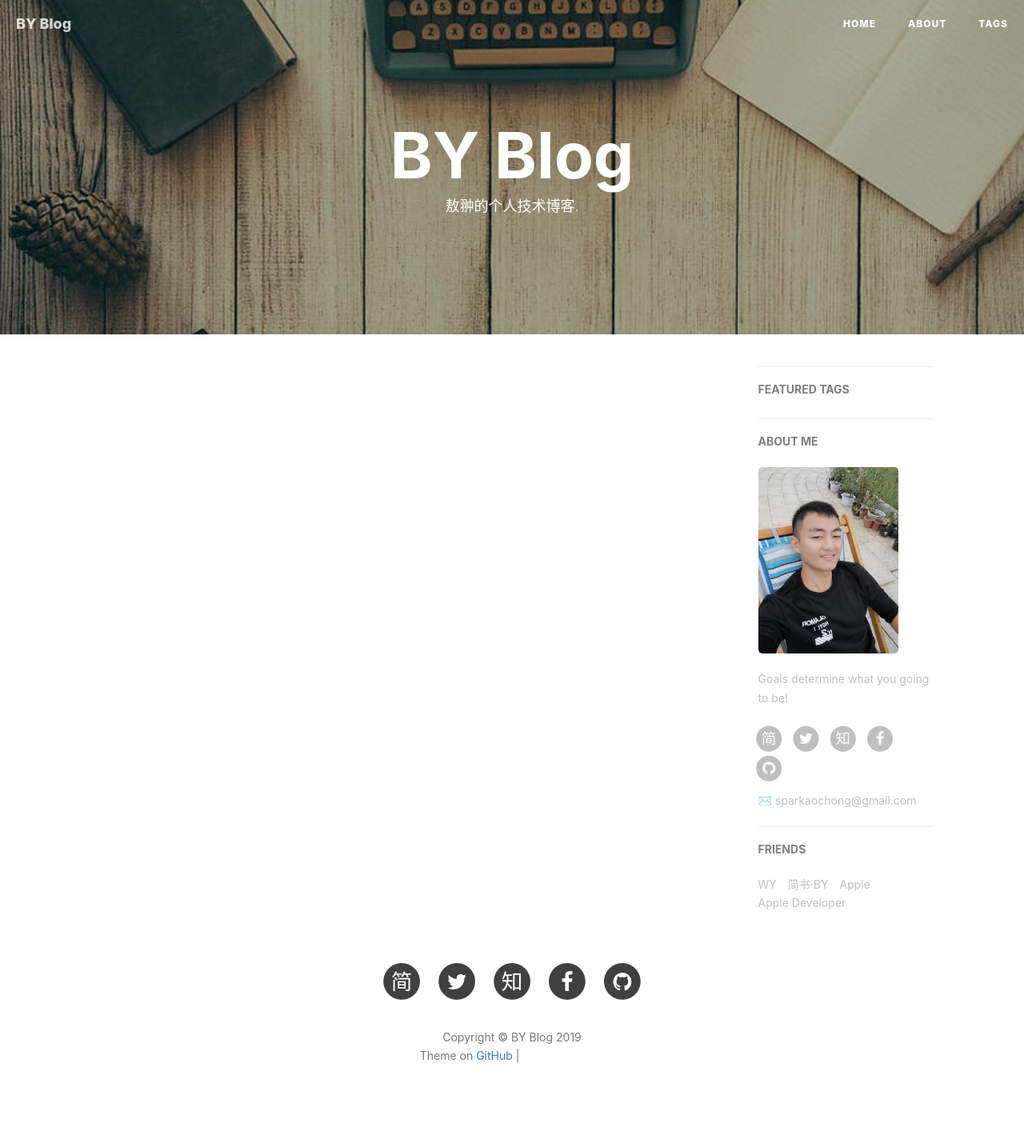
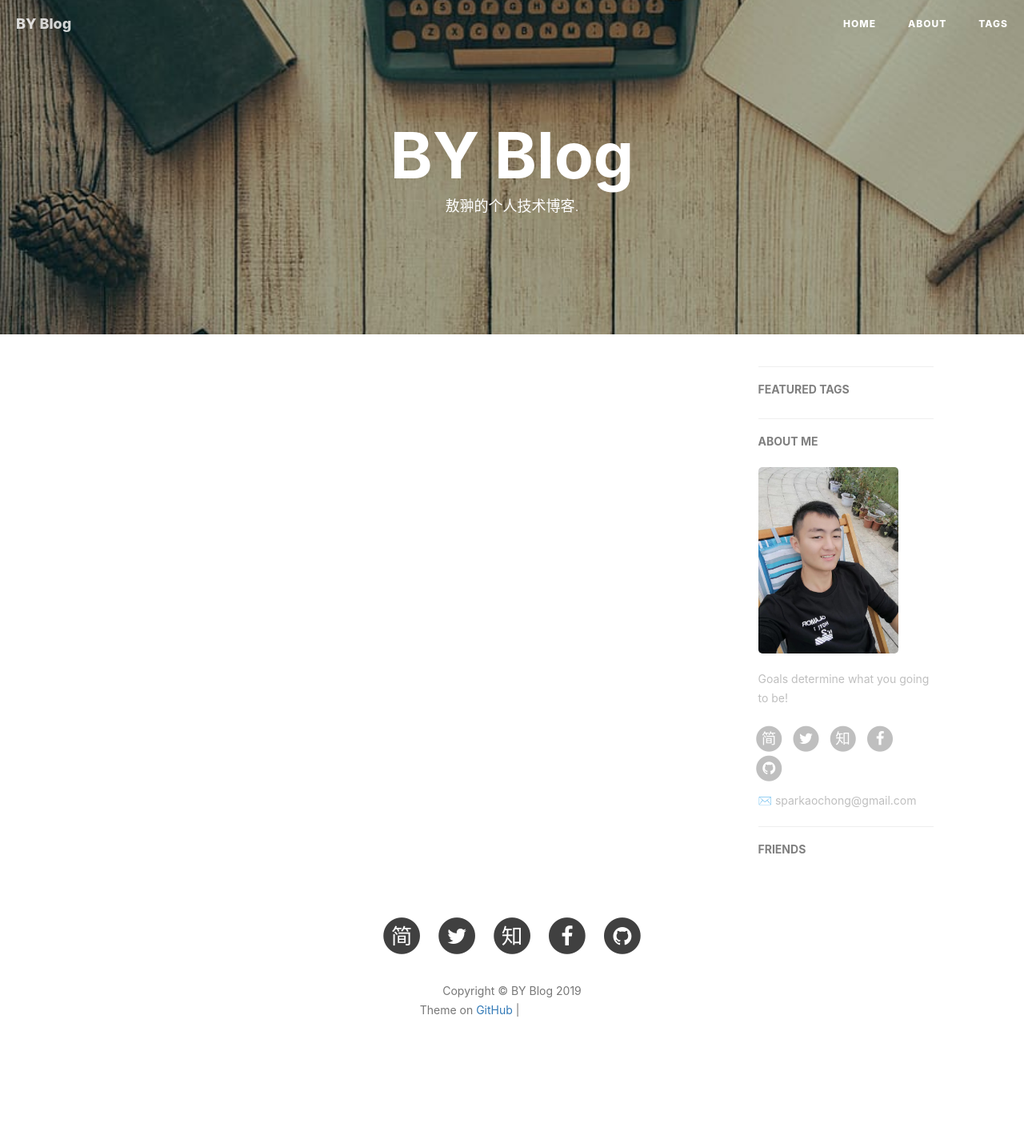
Before and after one commit to sparkaochong/blog, a Jekyll site: the page built from index.html, in a window 1280 px wide. Shown: the whole page at 80% size. Built offline with Jekyll 4.4.1, drawn with Linux system fonts in a browser that asks for light colours; nearby versions of some CDN libraries; the list of posts is cut into pages by our own code; comment, search, counter and statistics services are not loaded; after the commit the page ends 1367 px from its top, so only the background shows below that; grey boxes are pictures that could not be loaded.

Commit message:
Update _config.yml

```diff
--- a/_config.yml
+++ b/_config.yml
@@ -57,7 +57,7 @@ kramdown:
 
 # 评论系统
 # Disqus（https://disqus.com/）
-# disqus_username: aochong
+disqus_username: chongao
 
 # Gitalk
 gitalk:
@@ -78,7 +78,7 @@ ba_track_id: b50bf2b12b5338a1845e33832976fd68
 
 # Google Analytics
 ga_track_id: 'UA-90855596-1'            # Format: UA-xxxxxx-xx
-ga_domain: auto               # 默认的是 auto, 这里我是自定义了的域名，你如果没有自己的域名，需要改成auto
+ga_domain: www.aochongblog.cn           # 默认的是 auto, 这里我是自定义了的域名，你如果没有自己的域名，需要改成auto
 
 
 
@@ -98,17 +98,5 @@ service-worker: true
 
 # Friends
 friends: [
-    {
-        title: "WY",
-        href: "http://zhengwuyang.com"
-    },{
-        title: "简书·BY",
-        href: "http://www.jianshu.com/u/e71990ada2fd"
-    },{
-        title: "Apple",
-        href: "https://apple.com"
-    },{
-        title: "Apple Developer",
-        href: "https://developer.apple.com/"
-    }
+
 ]
```
